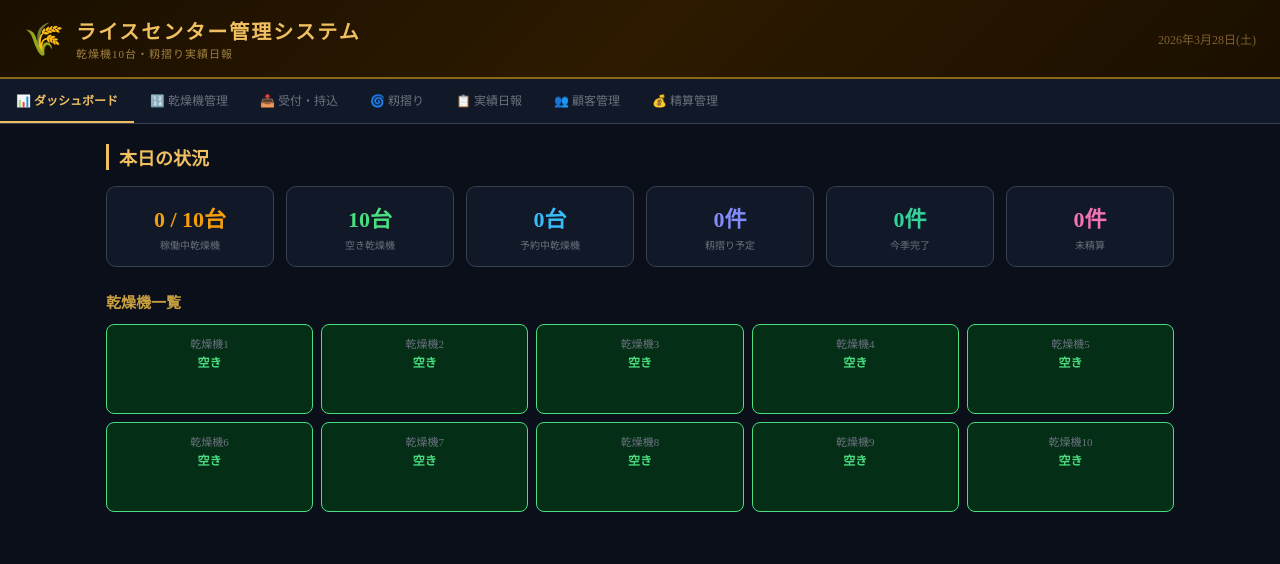
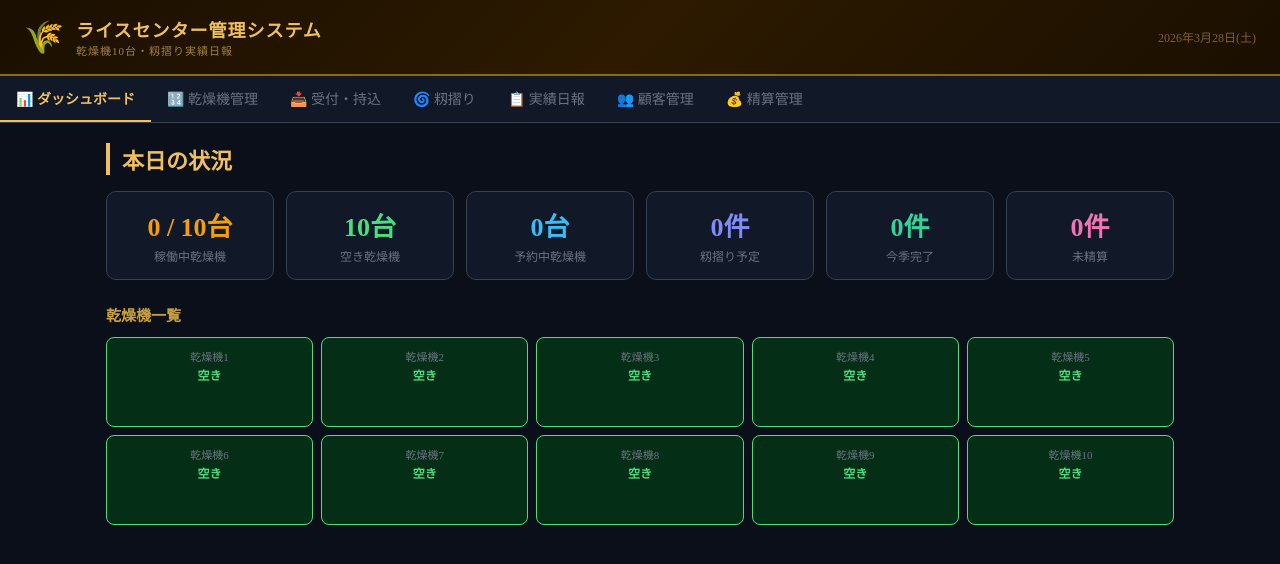
Before and after one commit to shogaku7777/rice-dryer-app, a React (Vite) app: page / in a window 1280 px wide. Shown: the top 564 px of the page. Built offline with nearby package versions, Linux system fonts and the light colour scheme.

Commit message:
Update App.jsx

```diff
--- a/src/App.jsx
+++ b/src/App.jsx
@@ -231,7 +231,7 @@ export default function App() {
         <div style={{ display: "flex", alignItems: "center", gap: 12 }}>
           <span style={{ fontSize: 32 }}>🌾</span>
           <div>
-            <div style={{ fontSize: 20, fontWeight: "bold", color: "#f0c060", letterSpacing: 2 }}>ライスセンター管理システム</div>
+            <div style={{ fontSize: 18, fontWeight: "bold", color: "#f0c060", letterSpacing: 1 }}>ライスセンター管理システム</div>
             <div style={{ fontSize: 11, color: "#a08040", letterSpacing: 1 }}>乾燥機10台・籾摺り実績日報</div>
           </div>
         </div>
@@ -252,7 +252,7 @@ export default function App() {
             padding: "12px 16px", background: "none", border: "none", cursor: "pointer",
             color: tab === t.id ? "#f0c060" : "#6b7280",
             borderBottom: tab === t.id ? "2px solid #f0c060" : "2px solid transparent",
-            fontFamily: "inherit", fontSize: 12, whiteSpace: "nowrap",
+            fontFamily: "inherit", fontSize: 14, whiteSpace: "nowrap",
             fontWeight: tab === t.id ? "bold" : "normal",
           }}>{t.label}</button>
         ))}
@@ -274,8 +274,8 @@ export default function App() {
                 { label: "未精算", value: lots.filter(l => !l.paid && l.fee > 0).length + "件", color: "#f472b6" },
               ].map(s => (
                 <div key={s.label} style={{ background: "#111827", border: "1px solid #374151", borderRadius: 10, padding: "14px 12px", textAlign: "center" }}>
-                  <div style={{ fontSize: 22, fontWeight: "bold", color: s.color }}>{s.value}</div>
-                  <div style={{ fontSize: 10, color: "#6b7280", marginTop: 4 }}>{s.label}</div>
+                  <div style={{ fontSize: 26, fontWeight: "bold", color: s.color }}>{s.value}</div>
+                  <div style={{ fontSize: 12, color: "#6b7280", marginTop: 4 }}>{s.label}</div>
                 </div>
               ))}
             </div>
@@ -368,7 +368,7 @@ export default function App() {
                 return (
                   <div key={d.id} style={{ background: "#111827", border: `1px solid ${sc}40`, borderRadius: 10, padding: 16 }}>
                     <div style={{ display: "flex", justifyContent: "space-between", alignItems: "center", marginBottom: 10 }}>
-                      <span style={{ fontSize: 16, color: "#f0c060", fontWeight: "bold" }}>{dryerLabel(d.id)}</span>
+                      <span style={{ fontSize: 18, color: "#f0c060", fontWeight: "bold" }}>{dryerLabel(d.id)}</span>
                       <span style={{ fontSize: 12, background: `${sc}20`, color: sc, padding: "2px 8px", borderRadius: 10, border: `1px solid ${sc}` }}>{d.status}</span>
                     </div>
                     <div style={{ marginBottom: 8, display: "flex", alignItems: "center", gap: 8 }}>
@@ -418,8 +418,8 @@ export default function App() {
                 <div key={lot.id} style={{ background: "#111827", border: "1px solid #374151", borderRadius: 10, padding: 16, marginBottom: 10 }}>
                   <div style={{ display: "flex", justifyContent: "space-between", alignItems: "flex-start", flexWrap: "wrap", gap: 8 }}>
                     <div>
-                      <span style={{ fontSize: 15, color: "#e8dcc8", fontWeight: "bold", marginRight: 8 }}>{farmer?.name}</span>
-                      <span style={{ fontSize: 12, background: `${sc}20`, color: sc, padding: "2px 8px", borderRadius: 10, border: `1px solid ${sc}` }}>{lot.status}</span>
+                      <span style={{ fontSize: 17, color: "#e8dcc8", fontWeight: "bold", marginRight: 8 }}>{farmer?.name}</span>
+                      <span style={{ fontSize: 13, background: `${sc}20`, color: sc, padding: "3px 10px", borderRadius: 10, border: `1px solid ${sc}` }}>{lot.status}</span>
                     </div>
                     <div style={{ fontSize: 11, color: "#6b7280" }}>{lot.receivedAt}</div>
                   </div>
@@ -464,7 +464,7 @@ export default function App() {
                 <div key={h.id} style={{ background: "#111827", border: "1px solid #374151", borderRadius: 10, padding: 16, marginBottom: 10 }}>
                   <div style={{ display: "flex", justifyContent: "space-between", alignItems: "center", flexWrap: "wrap", gap: 8 }}>
                     <div>
-                      <span style={{ fontSize: 14, color: "#e8dcc8", fontWeight: "bold", marginRight: 8 }}>{farmer?.name || "不明"}</span>
+                      <span style={{ fontSize: 16, color: "#e8dcc8", fontWeight: "bold", marginRight: 8 }}>{farmer?.name || "不明"}</span>
                       <span style={{ fontSize: 12, background: `${sc}20`, color: sc, padding: "2px 8px", borderRadius: 10, border: `1px solid ${sc}` }}>{h.status}</span>
                     </div>
                     <div style={{ fontSize: 13, color: "#f0c060" }}>📅 {h.date}</div>
@@ -555,10 +555,10 @@ export default function App() {
                 <div key={f.id} style={{ background: "#111827", border: "1px solid #374151", borderRadius: 10, padding: 16, marginBottom: 10 }}>
                   <div style={{ display: "flex", justifyContent: "space-between", alignItems: "flex-start" }}>
                     <div style={{ flex: 1 }}>
-                      <div style={{ fontSize: 16, color: "#e8dcc8", fontWeight: "bold" }}>{f.name}</div>
+                      <div style={{ fontSize: 18, color: "#e8dcc8", fontWeight: "bold" }}>{f.name}</div>
                       {/* 電話番号タップで電話発信 */}
                       {f.phone && (
-                        <a href={`tel:${f.phone}`} style={{ fontSize: 13, color: "#38bdf8", marginTop: 4, display: "block", textDecoration: "none" }}>
+                        <a href={`tel:${f.phone}`} style={{ fontSize: 15, color: "#38bdf8", marginTop: 6, display: "block", textDecoration: "none" }}>
                           📞 {f.phone}
                         </a>
                       )}
@@ -605,7 +605,7 @@ export default function App() {
                 <div key={lot.id} style={{ background: "#111827", border: "1px solid #374151", borderRadius: 10, padding: 14, marginBottom: 8 }}>
                   <div style={{ display: "flex", justifyContent: "space-between", alignItems: "center", flexWrap: "wrap", gap: 6 }}>
                     <div style={{ display: "flex", alignItems: "center", gap: 8 }}>
-                      <span style={{ fontSize: 14, color: "#e8dcc8", fontWeight: "bold" }}>{farmer?.name}</span>
+                      <span style={{ fontSize: 16, color: "#e8dcc8", fontWeight: "bold" }}>{farmer?.name}</span>
                       <span style={{ fontSize: 11, background: `${sc}20`, color: sc, padding: "2px 6px", borderRadius: 8, border: `1px solid ${sc}` }}>{lot.status}</span>
                     </div>
                     <div style={{ display: "flex", gap: 8, alignItems: "center" }}>
@@ -835,34 +835,34 @@ export default function App() {
   );
 }
 
-const sectionTitle = { color: "#f0c060", fontSize: 18, marginBottom: 16, borderLeft: "3px solid #f0c060", paddingLeft: 10, margin: "0 0 16px 0" };
-const tdStyle = { padding: "7px 10px", color: "#c8bca8", textAlign: "center", whiteSpace: "nowrap" };
+const sectionTitle = { color: "#f0c060", fontSize: 22, marginBottom: 16, borderLeft: "4px solid #f0c060", paddingLeft: 12, margin: "0 0 16px 0", fontWeight: "bold" };
+const tdStyle = { padding: "10px 12px", color: "#c8bca8", textAlign: "center", whiteSpace: "nowrap", fontSize: 14 };
 const btnStyle = (color, full = false, small = false) => ({
-  background: `${color}20`, color, border: `1px solid ${color}`, borderRadius: 6,
-  padding: small ? "3px 8px" : "7px 14px", cursor: "pointer", fontSize: small ? 11 : 12,
-  fontFamily: "inherit", width: full ? "100%" : "auto",
+  background: `${color}20`, color, border: `1px solid ${color}`, borderRadius: 8,
+  padding: small ? "6px 12px" : "10px 18px", cursor: "pointer", fontSize: small ? 13 : 15,
+  fontFamily: "inherit", width: full ? "100%" : "auto", fontWeight: "bold",
 });
 const inputStyle = {
-  width: "100%", background: "#0f172a", border: "1px solid #374151", borderRadius: 6,
-  color: "#e8dcc8", padding: "8px 10px", fontSize: 13, fontFamily: "inherit", boxSizing: "border-box",
+  width: "100%", background: "#0f172a", border: "1px solid #374151", borderRadius: 8,
+  color: "#e8dcc8", padding: "12px 14px", fontSize: 16, fontFamily: "inherit", boxSizing: "border-box",
 };
 function Label({ children }) {
-  return <span style={{ fontSize: 11, color: "#6b7280", marginRight: 6 }}>{children}:</span>;
+  return <span style={{ fontSize: 13, color: "#6b7280", marginRight: 6 }}>{children}:</span>;
 }
 function Field({ label, children }) {
-  return <div style={{ marginBottom: 12 }}><div style={{ fontSize: 11, color: "#9ca3af", marginBottom: 4 }}>{label}</div>{children}</div>;
+  return <div style={{ marginBottom: 14 }}><div style={{ fontSize: 13, color: "#9ca3af", marginBottom: 6 }}>{label}</div>{children}</div>;
 }
 function Info({ label, value, small }) {
   return (
-    <div style={{ background: "#1e293b", borderRadius: 6, padding: "6px 8px" }}>
-      <div style={{ fontSize: 10, color: "#6b7280" }}>{label}</div>
-      <div style={{ fontSize: small ? 11 : 12, color: "#e8dcc8", marginTop: 2 }}>{value}</div>
+    <div style={{ background: "#1e293b", borderRadius: 8, padding: "8px 10px" }}>
+      <div style={{ fontSize: 12, color: "#6b7280" }}>{label}</div>
+      <div style={{ fontSize: small ? 13 : 15, color: "#e8dcc8", marginTop: 3, fontWeight: "bold" }}>{value}</div>
     </div>
   );
 }
 function ModalTitle({ children }) {
-  return <h3 style={{ color: "#f0c060", fontSize: 16, marginBottom: 16, paddingBottom: 10, borderBottom: "1px solid #374151" }}>{children}</h3>;
+  return <h3 style={{ color: "#f0c060", fontSize: 18, marginBottom: 16, paddingBottom: 10, borderBottom: "1px solid #374151" }}>{children}</h3>;
 }
 function EmptyState({ children }) {
-  return <div style={{ textAlign: "center", color: "#4b5563", padding: "40px 0", fontSize: 14 }}>{children}</div>;
+  return <div style={{ textAlign: "center", color: "#4b5563", padding: "40px 0", fontSize: 16 }}>{children}</div>;
 }
```
